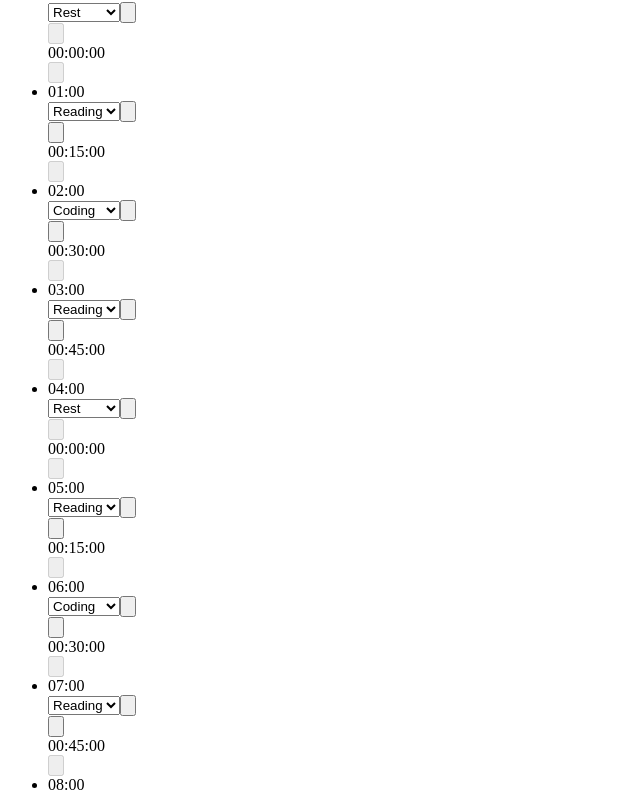
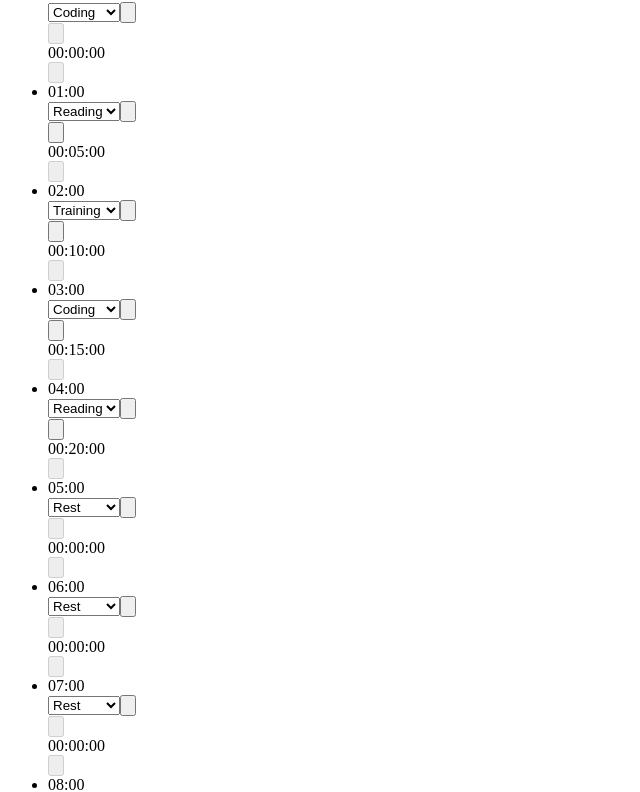
Before and after one commit to skiper-1/on-track, a Vue app: page /#timeline in a window 1280 px wide. Shown: the part 2612-3404 px from the top of the page, without its empty margins (0-640 px from the left). Built offline with nearby package versions, Linux system fonts and the light colour scheme; the HTML template or start-up script is replaced by a standard one.

Commit message:
begin work with provide/inject. (Finally!)

```diff
--- a/src/App.vue
+++ b/src/App.vue
@@ -55,6 +55,10 @@ const setTimelineItemActivity = (timelineItem, activity) =>
 const setActivitySecondsToComplete = (activity, secondsToComplete) => {
   activity.secondsToComplete = secondsToComplete;
 };
+
+const updateTimelineItemActivitySeconds = (timelineItem, secondsToComplete) => {
+  timelineItem.activitySeconds += secondsToComplete;
+};
 </script>
 
 <template>
@@ -69,11 +73,13 @@ const setActivitySecondsToComplete = (activity, secondsToComplete) => {
       :activity-select-options="activitySelectOptions"
       :currentPage="currentPage"
       @set-timeline-item-activity="setTimelineItemActivity"
+      @update-timeline-item-activity-seconds="updateTimelineItemActivitySeconds"
     />
     <TheActivities
       class="flex-1"
       v-show="currentPage === PAGE_ACTIVITIES"
       :activities="activities"
+      :timeline-items="timelineItems"
       @remove-activity="removeActivity"
       @create-activity="createActivity"
       @set-activity-seconds-to-complete="setActivitySecondsToComplete"
--- a/src/components/ActivityItem.vue
+++ b/src/components/ActivityItem.vue
@@ -3,7 +3,12 @@ import { TrashIcon } from '@heroicons/vue/24/outline';
 import BaseButton from '@/components/BaseButton.vue';
 import BaseSelect from '@/components/BaseSelect.vue';
 import { PERIOD_SELECT_OPTIONS } from '@/constants';
-import { isNumber, isUndefined, isValidActivity } from '@/validators';
+import {
+  isNumber,
+  isUndefined,
+  isValidActivity,
+  validateTimelineItems,
+} from '@/validators';
 import ActivitySecondsToComplete from './ActivitySecondsToComplete.vue';
 
 const props = defineProps({
@@ -11,6 +16,11 @@ const props = defineProps({
     type: Object,
     required: true,
     validator: isValidActivity,
+  },
+  timelineItems: {
+    type: Array,
+    require: true,
+    validator: validateTimelineItems,
   },
 });
 
@@ -31,7 +41,8 @@ const emit = defineEmits({
     <div class="flex items-center gap-5 px-5">
       <ActivitySecondsToComplete
         v-if="activity.secondsToComplete"
-        :seconds="activity.secondsToComplete"
+        :activity="activity"
+        :timeline-items="timelineItems"
       />
       <BaseSelect
         :selected="activity.secondsToComplete || null"
--- a/src/components/ActivitySecondsToComplete.vue
+++ b/src/components/ActivitySecondsToComplete.vue
@@ -1,16 +1,43 @@
 <script setup>
-import { formatSeconds } from '@/functions';
+import { formatSeconds, getTotalActivitySeconds } from '@/functions';
+import { isValidActivity } from '@/validators';
+import { validateTimelineItems } from '@/validators';
+import { computed } from 'vue';
 
 const props = defineProps({
-  seconds: {
-    type: String,
+  activity: {
+    type: Object,
     required: true,
+    validator: isValidActivity,
+  },
+  timelineItems: {
+    type: Array,
+    require: true,
+    validator: validateTimelineItems,
   },
 });
+
+const seconds = computed(
+  () => `${sign.value}${formatSeconds(secondsDiff.value)}`
+);
+
+const sign = computed(() => (secondsDiff.value >= 0 ? '+' : '-'));
+
+const secondsDiff = computed(
+  () =>
+    getTotalActivitySeconds(props.activity, props.timelineItems) -
+    props.activity.secondsToComplete
+);
 </script>
 
 <template>
-  <div class="border-2 rounded-xl p-2 border-amber-200 text-amber-200">
-    {{ formatSeconds(seconds) }}
+  <div
+    :class="`rounded-xl p-2 ${
+      secondsDiff > 0
+        ? 'bg-green-300/75 text-green-700'
+        : 'bg-red-300 text-red-700'
+    }`"
+  >
+    {{ seconds }}
   </div>
 </template>
--- a/src/components/TimelineItem.vue
+++ b/src/components/TimelineItem.vue
@@ -5,6 +5,7 @@ import {
   validateSelectOptions,
   validActivities,
   isHourValid,
+  isNumber,
 } from '@/validators';
 import BaseSelect from './BaseSelect.vue';
 
@@ -33,6 +34,7 @@ const props = defineProps({
 const emit = defineEmits({
   selectActivity: isValidActivity,
   scrollToHour: isHourValid,
+  updateActivitySeconds: isNumber,
 });
 
 const selectActivity = (id) => emit('selectActivity', findActivityById(id));
@@ -59,6 +61,7 @@ const findActivityById = (id) =>
     <TimelineStopwatch
       :seconds="timelineItem.activitySeconds"
       :hour="timelineItem.hour"
+      @update-seconds="emit('updateActivitySeconds', $event)"
     />
   </li>
 </template>
--- a/src/components/TimelineStopwatch.vue
+++ b/src/components/TimelineStopwatch.vue
@@ -4,6 +4,7 @@ import BaseButton from './BaseButton.vue';
 import { PlayIcon, PauseIcon, ArrowPathIcon } from '@heroicons/vue/24/outline';
 import { ref } from 'vue';
 import { formatSeconds } from '@/functions';
+
 const props = defineProps({
   seconds: {
     type: Number,
@@ -17,6 +18,10 @@ const props = defineProps({
   },
 });
 
+const emit = defineEmits({
+  updateSeconds: isNumber,
+});
+
 const seconds = ref(props.seconds);
 
 const isRunning = ref(false);
@@ -24,21 +29,22 @@ const isRunning = ref(false);
 const isStartButtonDisabled = props.hour !== new Date().getHours();
 
 const start = () => {
-  console.log('start');
   isRunning.value = setInterval(() => {
+    emit('updateSeconds', 1);
     seconds.value++;
   }, 10);
 };
 
 const stop = () => {
-  console.log('stop');
   clearInterval(isRunning.value);
   isRunning.value = false;
 };
 
 const reset = () => {
-  console.log('reset');
   stop();
+
+  emit('updateSeconds', -seconds.value);
+
   seconds.value = 0;
 };
 </script>
--- a/src/functions.js
+++ b/src/functions.js
@@ -26,9 +26,14 @@ const generateTimelineItems = (activities) => {
   for (let hour = MIDNIGHT_HOUR; hour < HOURS_IN_DAY; hour++) {
     timelineItems.push({
       hour,
-      activityId: hour % 4 === 0 ? null : activities[hour % 2].id,
-      activitySeconds:
-        hour % 4 === 0 ? 0 : (15 * SECONDS_IN_MINUTE * hour) % SECONDS_IN_HOUR,
+      // activityId: hour % 4 === 0 ? null : activities[hour % 2].id,
+      // activitySeconds:
+      //   hour % 4 === 0 ? 0 : (15 * SECONDS_IN_MINUTE * hour) % SECONDS_IN_HOUR,
+
+      activityId: [0, 1, 2, 3, 4].includes(hour)
+        ? activities[hour % 3].id
+        : null,
+      activitySeconds: [0, 1, 2, 3, 4].includes(hour) ? hour * 300 : 0,
     });
   }
   return timelineItems;
@@ -77,6 +82,16 @@ const formatSeconds = (seconds) => {
   return utc.substring(utc.indexOf(':') - 2, utc.indexOf(':') + 6);
 };
 
+const getTotalActivitySeconds = (activity, timelineItems) => {
+  return timelineItems
+    .filter((timelineItem) => timelineItem.activityId === activity.id)
+    .reduce(
+      (totalSeconds, timelineItem) =>
+        Math.round(timelineItem.activitySeconds + totalSeconds),
+      0
+    );
+};
+
 export {
   id,
   normalizePageHash,
@@ -86,4 +101,5 @@ export {
   normalizeSelectValue,
   generatePeriodSelectOptions,
   formatSeconds,
+  getTotalActivitySeconds,
 };
--- a/src/pages/TheActivities.vue
+++ b/src/pages/TheActivities.vue
@@ -1,6 +1,6 @@
 <script setup>
 import ActivityItem from '@/components/ActivityItem.vue';
-import { isNumber, isValidActivity, validActivities } from '@/validators';
+import { isNumber, isValidActivity, validateTimelineItems } from '@/validators';
 import TheFormActivity from '@/components/TheFormActivity.vue';
 
 import TheNoActivity from '@/components/TheNoActivity.vue';
@@ -9,6 +9,11 @@ const props = defineProps({
   activities: {
     type: Array,
     required: true,
+  },
+  timelineItems: {
+    type: Array,
+    require: true,
+    validator: validateTimelineItems,
   },
 });
 
@@ -34,6 +39,7 @@ const setSecondsToComplete = (activity, secondsToCompleted) => {
         v-for="activity in activities"
         :key="activity.id"
         :activity="activity"
+        :timeline-items="timelineItems"
         @removeActivity="emit('removeActivity', activity)"
         @set-seconds-to-complete="setSecondsToComplete(activity, $event)"
       />
--- a/src/pages/TheTimeline.vue
+++ b/src/pages/TheTimeline.vue
@@ -8,6 +8,7 @@ import {
   isTimelineItemValid,
   isValidActivity,
   isPageValid,
+  isNumber,
 } from '@/validators';
 import { ref, watchPostEffect, nextTick } from 'vue';
 
@@ -37,6 +38,11 @@ const props = defineProps({
 const emit = defineEmits({
   setTimelineItemActivity(timelineItem, activity) {
     return [isTimelineItemValid(timelineItem), isValidActivity(activity)].every(
+      Boolean
+    );
+  },
+  updateTimelineItemActivitySeconds(timelineItem, activitySeconds) {
+    return [isTimelineItemValid(timelineItem), isNumber(activitySeconds)].every(
       Boolean
     );
   },
@@ -77,6 +83,9 @@ defineExpose({ scrollToHour });
           :activities="activities"
           :activity-select-options="activitySelectOptions"
           @scroll-to-hour="scrollToHour"
+          @update-activity-seconds="
+            emit('updateTimelineItemActivitySeconds', timelineItem, $event)
+          "
           @select-activity="
             emit('setTimelineItemActivity', timelineItem, $event)
           "
```
